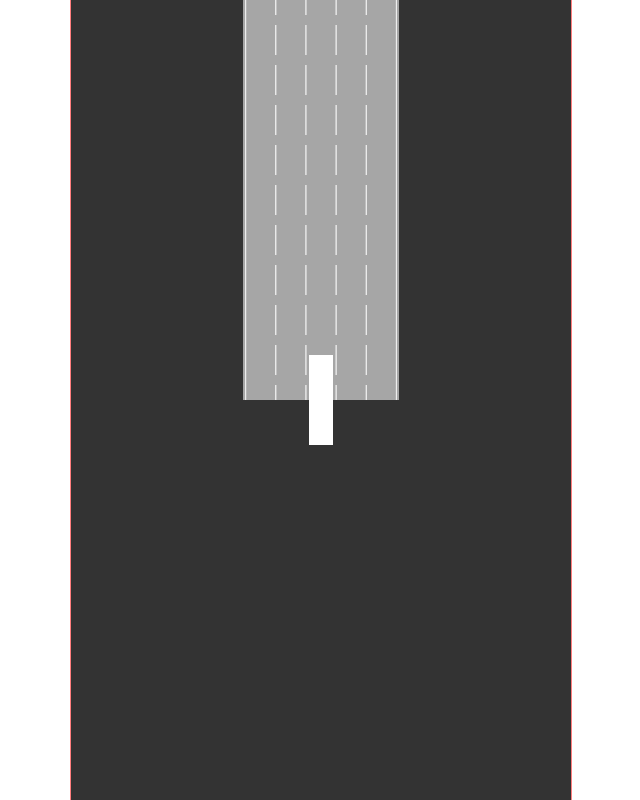
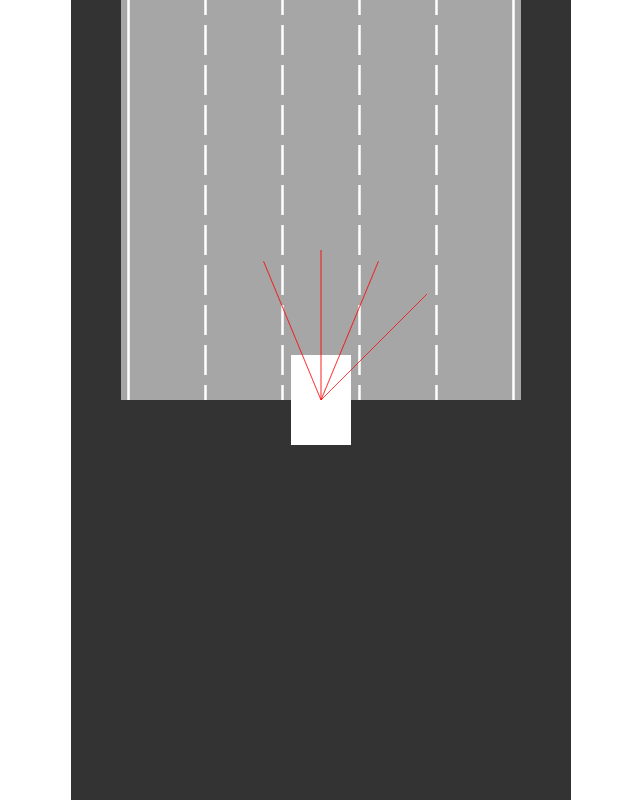
Before and after one commit to elbert-git/NeuralNetworkPlayground, a website built with Vite: page index.html in a window 1280 px wide. Shown: the whole page, without its empty margins (319-959 px from the left). Built offline with nearby package versions, Linux system fonts and the light colour scheme.

Commit message:
started sensors

```diff
--- a/index.html
+++ b/index.html
@@ -7,6 +7,7 @@
     <title>Vite + TS</title>
   </head>
   <body>
+    <div id="road"></div>
     <script type="module" src="/src/main.ts"></script>
   </body>
 </html>
--- a/src/experience.ts
+++ b/src/experience.ts
@@ -14,7 +14,8 @@ export default class Experience{
     }
 
     // start updatee loop
-    window.setInterval(this.update.bind(this), 1000/this.updateRate )
+    // window.setInterval(this.update.bind(this), 1000/this.updateRate )
+    this.update()
 
   }
 
@@ -22,5 +23,7 @@ export default class Experience{
     this.processes.forEach((process)=>{
       process.update();
     })
+
+    requestAnimationFrame(this.update.bind(this));
   }
 }
--- a/src/physicWorld/car/car.ts
+++ b/src/physicWorld/car/car.ts
@@ -3,6 +3,7 @@ import PhysicsObjects from "../physicsObject";
 import { lerp } from "../../utilities";
 import { CarControls, CarHumanControl } from "./carControls";
 import Vector2 from "../dataStructs/vector2";
+import Sensors from "./sensors";
 
 export default class Car extends PhysicsObjects{
   controls:CarControls;
@@ -19,7 +20,8 @@ export default class Car extends PhysicsObjects{
     this.rotation = 0;
     this.carSpeed = 20;
 
-    //
+    // !! try sensor
+    this.children.push(new Sensors( new Polygon([]), 4, 90, 300))
   }
   update(){
     this.processControls();
@@ -35,7 +37,7 @@ export default class Car extends PhysicsObjects{
     }
 
     // process turn
-    if(this.pedal > 0){
+    if(this.pedal !== 0){
       if(this.controls.signalsOut.left){
         this.rotation -= this.turnSpeed * this.pedal
       }else if(this.controls.signalsOut.right){
--- a/src/physicWorld/car/sensors.ts
+++ b/src/physicWorld/car/sensors.ts
@@ -1,3 +1,4 @@
+import { lerp } from "../../utilities";
 import Polygon from "../dataStructs/polygon";
 import Vector2 from "../dataStructs/vector2";
 import PhysicsObjects from "../physicsObject";
@@ -9,15 +10,25 @@ class SensorRay extends PhysicsObjects{
 }
 
 export default class Sensors extends PhysicsObjects{
-  constructor(polygon:Polygon ,num:number, angle:number){
+  constructor(polygon:Polygon ,num:number, angle:number, rayLength:number){
     super(polygon)
 
     // create rays
-    for (let index = 0; index < num; index++) {
-      this.children.push(new SensorRay(new Polygon([
+    for (let index = 1; index < num+1; index++) {
+      // get angle
+      const rayAngle = (0 - angle/2) + ((angle/num)*index)
+      // get vector
+      //create
+      const newRay = new SensorRay(new Polygon([
         new Vector2(0,0),
-        new Vector2(0,-10),
-      ])))
+        new Vector2(0,-rayLength).rotate(rayAngle),
+      ]))
+      //style rays
+      newRay.style.strokeStyle = "red";
+      newRay.style.stroke = true;
+      newRay.style.fill = false;
+      //push ray
+      this.children.push(newRay)
     }
   }
 }
--- a/src/physicWorld/physicsObject.ts
+++ b/src/physicWorld/physicsObject.ts
@@ -49,6 +49,14 @@ export default class PhysicsObjects{
       ctx.closePath();
       ctx.stroke()
     }
+
+    // handle children
+    this.children.forEach((obj)=>{
+      obj.position = this.position
+      obj.rotation = this.rotation
+      obj.draw(ctx);
+    })
+
   }
 
   #styleCtx(ctx:CanvasRenderingContext2D){
@@ -72,8 +80,5 @@ export default class PhysicsObjects{
   }
 
   update(){
-    this.children.forEach((obj)=>{
-      obj.position = this.position
-    })
   }
 }
--- a/src/physicWorld/physicsWorld.ts
+++ b/src/physicWorld/physicsWorld.ts
@@ -11,7 +11,7 @@ export default class PhysicsWorld{
 
  constructor(){
   this.objects = {}
-  this.canvas = new Canvas(document.body)
+  this.canvas = new Canvas(document.getElementById('road')!)
  }
 
  update(){
--- a/src/style.css
+++ b/src/style.css
@@ -7,9 +7,16 @@ body{
   justify-content: center;
 }
 
+/* this is the road canvas parent */
+#road{
+  height: 100%;
+  overflow: clip;
+}
+
 .roadCanvas{
-  height: 100%;
+  max-height: 100%;
   width: 500px;
+  max-width: 100vw;
 }
 
 .debugRedLine{outline: rgba(255, 0, 0, 0.507) solid 1px}
```
